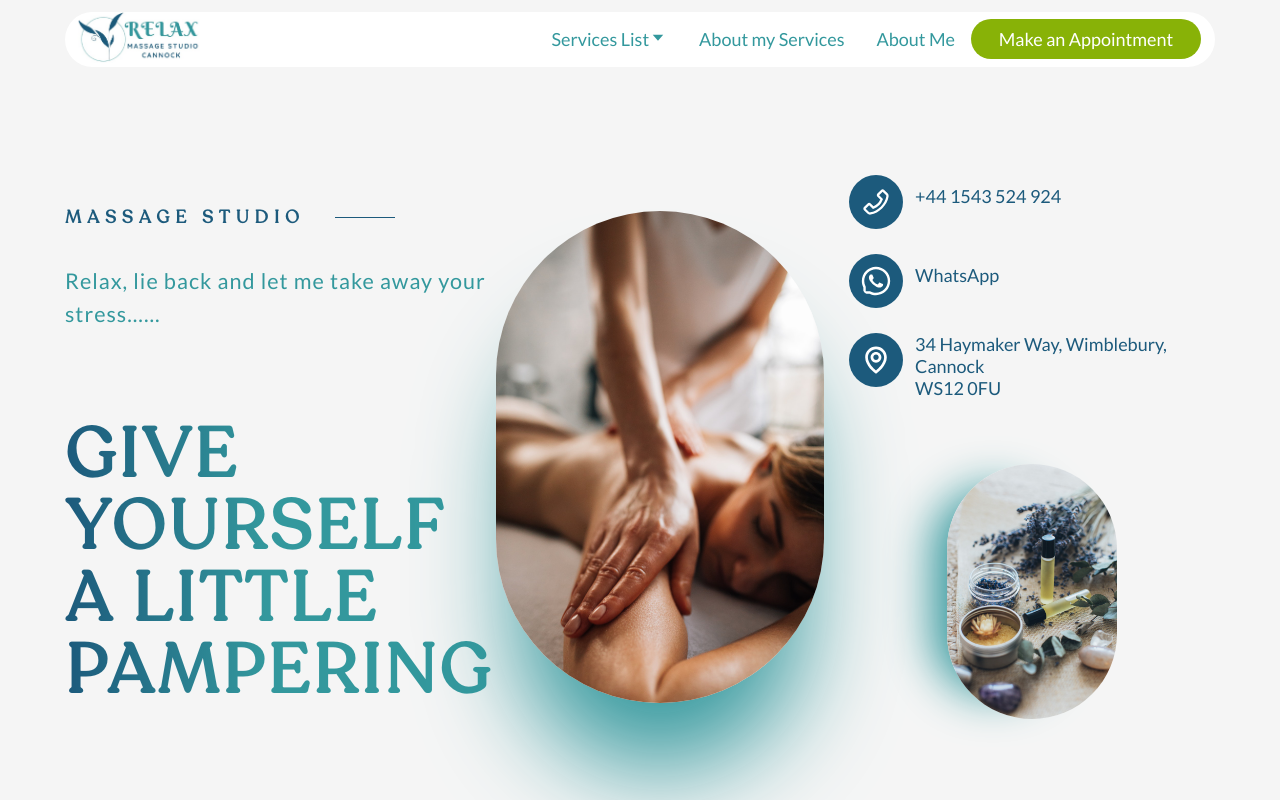
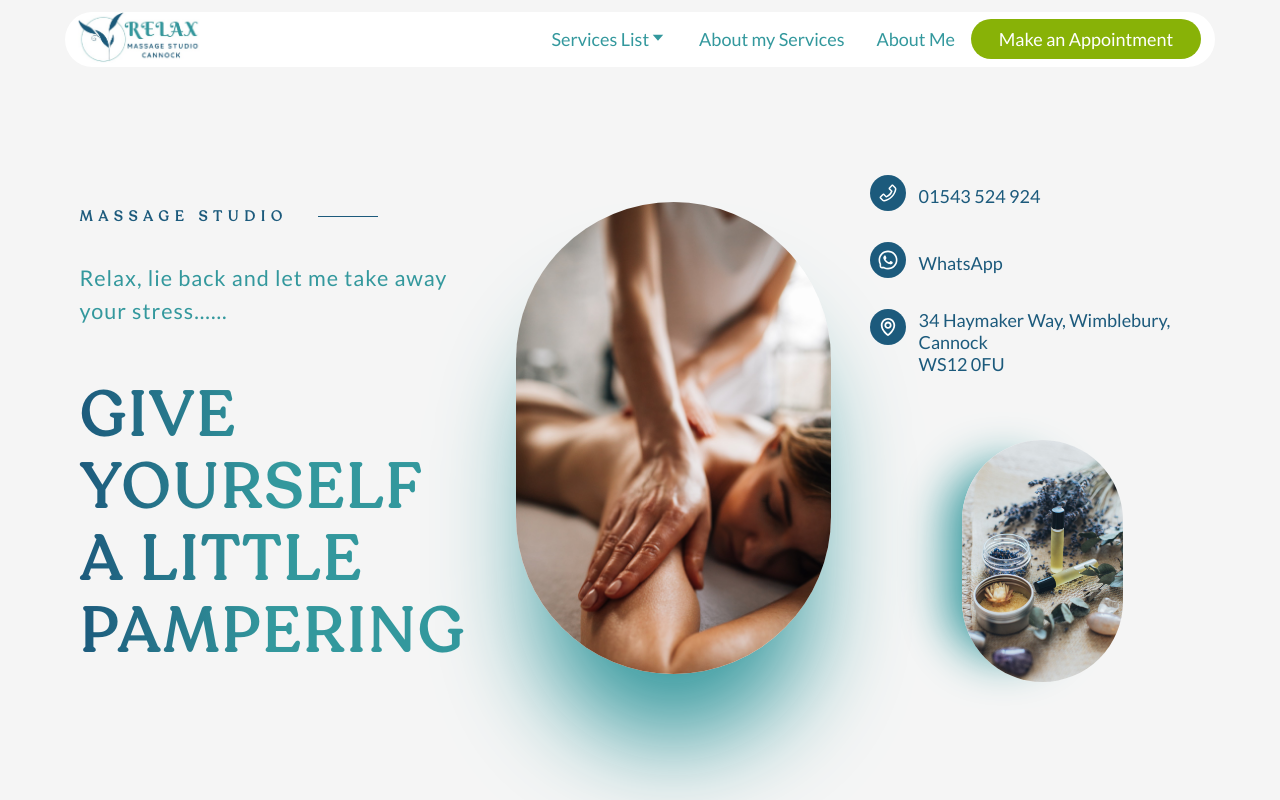
Before and after one commit to ConstantinIlisescu/relax-massage-app, a React (Create React App) app: page / in a window 1280 px wide. Shown: the top 800 px of the page. Built offline with nearby package versions, Linux system fonts and the light colour scheme; a web font is replaced by a local one.

Commit message:
Finish Offer section responsive on all devices

```diff
--- a/src/App.css
+++ b/src/App.css
@@ -55,6 +55,11 @@ button {
 }
 
 .clip-path-polygon {
+  -webkit-clip-path: polygon(100% 0, 100% 0, 100% 90%, 0 100%, 0 10%);
+  clip-path: polygon(100% 0, 100% 0, 100% 90%, 0 100%, 0 10%);
+}
+
+.clip-path-polygon-offer-first {
   -webkit-clip-path: polygon(100% 0, 100% 0, 100% 90%, 0 100%, 0 10%);
   clip-path: polygon(100% 0, 100% 0, 100% 90%, 0 100%, 0 10%);
 }
--- a/src/components/footer/Footer.css
+++ b/src/components/footer/Footer.css
@@ -1,4 +1,5 @@
 .test {
-  height: 100px;
+  margin-top: 200px;
+  height: 50px;
   background: var(--gradient-bg-dark);
 }
--- a/src/components/navbar/Navbar.css
+++ b/src/components/navbar/Navbar.css
@@ -37,7 +37,7 @@
   color: var(--white);
 }
 
-.navbar-links-container a:hover,
+.navbar-links-container .item a:hover,
 .navbar-links-menu .item:hover {
   color: var(--blue);
 }
@@ -122,7 +122,7 @@
     min-height: auto;
     max-height: 80vh;
     background-color: var(--white);
-    overflow: scroll;
+    overflow-y: scroll;
   }
   .item-services-menu .service-item {
     padding-left: 15px;
--- a/src/index.css
+++ b/src/index.css
@@ -80,12 +80,18 @@
     var(--tale) 50%
   );
 
+  --gradient-bg-light: radial-gradient(
+    circle at 25% 0%,
+    var(--white) 0%,
+    var(--grey) 50%
+  );
+
   --color-bg: var(--grey);
-  --white: #fff;
-  --grey: #f5f5f5;
-  --tale: #33989d;
-  --blue: #1c5a7c;
-  --dark-grey: #40514e;
-  --lime: #88b207;
-  --dark-lime: #617e04;
+  --white: rgb(255, 255, 255);
+  --grey: rgb(245, 245, 245);
+  --tale: rgb(51, 152, 157);
+  --blue: rgb(28, 90, 124);
+  --dark-grey: rgb(64, 81, 78);
+  --lime: rgb(136, 178, 7);
+  --dark-lime: rgb(97, 126, 4);
 }
--- a/src/pages/home/Components/homeAboutMe/HomeAboutMe.css
+++ b/src/pages/home/Components/homeAboutMe/HomeAboutMe.css
@@ -33,11 +33,11 @@
 @media screen and (min-width: 768px) {
   .home-about-me-img {
     max-width: 350px;
-    margin-right: 50px;
+    margin-right: 40px;
   }
 
   .home-about-me-paragraph {
-    max-width: 400px;
+    max-width: 330px;
   }
 
   .home-about-me {
--- a/src/pages/home/Components/homeAboutMe/HomeAboutMe.jsx
+++ b/src/pages/home/Components/homeAboutMe/HomeAboutMe.jsx
@@ -1,5 +1,5 @@
 import React from "react";
-import AboutMeImg from "../../../../images/about-me-massage.jpg";
+import AboutMeImg from "../../../../images/about-me.jpg";
 import "./HomeAboutMe.css";
 import Button from "../../../../components/button/Button";
 
--- a/src/pages/home/Components/homeHome/HomeHome.css
+++ b/src/pages/home/Components/homeHome/HomeHome.css
@@ -7,7 +7,7 @@ h1 span {
 }
 
 .home-main-title h1 {
-  margin-top: 5rem;
+  margin-top: 3rem;
 }
 
 .home-description-title {
@@ -48,7 +48,7 @@ h1 span {
   width: 100%;
   max-width: 350px;
   border-radius: 250px;
-  margin-top: 6rem;
+  margin-top: 3rem;
   -webkit-box-shadow: 0px 49px 46px -24px var(--tale);
   box-shadow: 0px 89px 100px -24px var(--tale);
 }
@@ -103,8 +103,8 @@ h1 span {
 
 @media screen and (min-width: 370px) {
   h1 span {
-    font-size: 2.8rem;
-    line-height: 3.2rem;
+    font-size: 2.4rem;
+    line-height: 3rem;
   }
 }
 
@@ -115,21 +115,39 @@ h1 span {
   }
 }
 
+@media screen and (min-width: 576px) {
+  .section-container {
+    display: flex;
+    flex-wrap: wrap;
+    flex-direction: row;
+  }
+
+  .home-description-main-title {
+    width: 100%;
+  }
+
+  .home-main-image {
+    width: 50%;
+  }
+
+  .home-contacts-second-img {
+    width: 50%;
+  }
+
+  .home-main-image img {
+    object-fit: cover;
+  }
+
+  .home-second-img {
+    display: block;
+    width: 30%;
+  }
+}
+
 @media screen and (min-width: 768px) {
   #home {
     padding: 0;
     margin: 0;
-  }
-  .home-contacts-second-img {
-    flex-direction: row;
-    align-items: center;
-    justify-content: center;
-  }
-
-  .home-second-img {
-    display: flex;
-    align-items: center;
-    justify-content: center;
   }
 
   .home-main-image {
@@ -138,7 +156,7 @@ h1 span {
   }
 
   h1 span {
-    font-size: 2.2rem;
+    font-size: 2rem;
     line-height: 3rem;
     letter-spacing: 3px;
   }
@@ -147,12 +165,27 @@ h1 span {
     margin: 0;
   }
 
+  .home-description-title h3 {
+    font-size: 0.5rem;
+  }
+
+  .home-description-title .title-line {
+    width: 60px;
+    height: 0.5px;
+    background-color: var(--blue);
+    margin: 0 0 0 30px;
+  }
+
   .home-description-main-title {
-    max-width: 35%;
+    width: 35%;
+  }
+
+  .home-main-image {
+    width: 33%;
   }
 
   .home-contacts-second-img {
-    max-width: 30%;
+    width: 30%;
   }
 
   .home-contacts,
@@ -173,6 +206,7 @@ h1 span {
     margin: auto;
     padding: 40px;
     display: block;
+    width: 80%;
   }
 
   .home-second-img img {
@@ -192,16 +226,39 @@ h1 span {
     font-size: 1rem;
     margin: 25px 0;
   }
+
+  .home-contacts .home-contacts-phone svg,
+  .home-contacts .home-contacts-address svg {
+    min-width: 2rem;
+    min-height: 2rem;
+    padding: 0.4rem;
+  }
 }
 
 @media screen and (min-width: 992px) {
+  .home-description-title h3 {
+    font-size: 0.8rem;
+  }
+
+  .home-description-main-title {
+    width: 35%;
+  }
+
+  .home-main-image {
+    width: 30%;
+  }
+
+  .home-contacts-second-img {
+    width: 35%;
+  }
+
   .home-main-image {
     padding: 0 25px 0 5px;
     height: fit-content;
   }
 
   h1 span {
-    font-size: 3rem;
+    font-size: 2.8rem;
     line-height: 4rem;
     letter-spacing: 3px;
   }
@@ -211,7 +268,7 @@ h1 span {
   }
 
   .home-contacts-second-img {
-    max-width: 35%;
+    max-width: 30%;
   }
 
   .home-contacts,
@@ -249,11 +306,15 @@ h1 span {
     font-size: 1rem;
     margin: 25px 0;
   }
+
+  .home-second-img {
+    width: 70%;
+  }
 }
 
 @media screen and (min-width: 1200px) {
   h1 span {
-    font-size: 3.8rem;
+    font-size: 3.4rem;
     line-height: 4rem;
     letter-spacing: 4px;
   }
--- a/src/pages/home/Components/homeHome/HomeHome.jsx
+++ b/src/pages/home/Components/homeHome/HomeHome.jsx
@@ -33,7 +33,7 @@ function HomeHome() {
           <div className="home-contacts">
             <div className="home-contacts-phone">
               <AiOutlinePhone />
-              <a href="tel:01543524924">+44 1543 524 924</a>
+              <a href="tel:01543524924">01543 524 924</a>
             </div>
             <div className="home-contacts-phone">
               <AiOutlineWhatsApp />
--- a/src/pages/home/Components/homeOffers/HomeOffers.jsx
+++ b/src/pages/home/Components/homeOffers/HomeOffers.jsx
@@ -3,40 +3,55 @@ import "./HomeOffers.css";
 import "react-responsive-carousel/lib/styles/carousel.min.css"; // requires a loader
 import { Carousel } from "react-responsive-carousel";
 import Button from "../../../../components/button/Button";
-import Img1 from "../../../../images/female-model-having-massage-spa.jpg";
-import Img2 from "../../../../images/massage-on-woman-arm.jpg";
-import Img3 from "../../../../images/woman-relaxing-spa.jpg";
+import Img1 from "../../../../images/offer-img.png";
 
 function HomeOffers() {
   return (
+    <>
       <section className="home-offers-section clip-path-polygon z-index-1">
-      <div className="container home-offers-carousel-container ">
-        <div className="carousel-item-container">
-          <div className="carousel-item-img">
-            <img src={Img1} alt="" />
-            <span></span>
-          </div>
-          <div className="carousel-item-text-group">
-            <div className="carousel-item-text-group-title">
-              <span className="title-line"></span>
+        <div className="circle-animation home-offers-section-container"></div>
+        <div className="home-offers-section-group container">
+          <div className="home-offers-section-group-title">
+            <div className="home-offers-section-group-title-container">
+              <div className="home-offers-section-group-title-container-first"></div>
+              <div className="home-offers-section-group-title-container-second">
                 <h2>Special Offer</h2>
               </div>
-            <p className="carousel-item-text-group-p">
-              Lorem ipsum dolor sit amet consectetur adipisicing elit. Eaque,
-              culpa.
+            </div>
+          </div>
+          <div className="home-offers-section-group-offer-group">
+            <h3>REIKI HEALING SESSION</h3>
+            <p className="home-offers-section-group-offer-group-price">
+              ONLY <span>£</span>40
             </p>
+            <p className="home-offers-section-group-offer-group-price-savings">
+              Priced at
+              <span className="full-price">
+                <s>
+                  <span> £</span>50
+                </s>
+              </span>
+              <span className="save">
+                Save <span>£</span>10
+              </span>
+            </p>
+          </div>
+          <div className="home-offers-section-group-footer">
+            <div className="btn-container">
               <div className="button">
                 <Button buttonStyle="btn--xl--round" isVisible={true}>
-                Book now
+                  BOOK NOW <span>DON'T MISS OUT!</span>
                 </Button>
               </div>
             </div>
-          <h3 className="-carousel-item-offer-title">
-            Offer title Lorem ipsum dolor sit amet
-          </h3>
+            <div className="text">
+              <p>Offer valid ONLY for appointments made in October 2023</p>
+              <p>Offer ends 31/10/2023</p>
+            </div>
           </div>
         </div>
       </section>
+    </>
   );
 }
 
--- a/src/pages/home/Components/homeServices/HomeServices.css
+++ b/src/pages/home/Components/homeServices/HomeServices.css
@@ -1,6 +1,7 @@
 .home-services-section {
   padding: 0 1.5rem;
   margin-top: 5rem;
+  margin-bottom: 3rem;
 }
 
 .home-services-text-section h1 {
@@ -171,7 +172,7 @@
     gap: 2rem;
   }
   .home-services-text-section h1 {
-    font-size: 2rem;
+    font-size: 3.3rem;
     letter-spacing: 3.5px;
   }
 
@@ -180,17 +181,17 @@
   }
 
   .home-services-subtitle h2 {
-    font-size: 0.8rem;
+    font-size: 1rem;
     letter-spacing: 5px;
   }
 
   .home-services-list-item h3 {
-    font-size: 1rem;
+    font-size: 1.5rem;
     letter-spacing: 2px;
   }
 
   .home-services-list-item p {
-    font-size: 0.8rem;
+    font-size: 1.2rem;
     letter-spacing: 1.2px;
   }
 
```
Also changed, not shown: src/pages/home/Components/homeOffers/HomeOffers.css (+161 -74 lines), src/images/offer-img.png (added). Lines whose indentation alone changed are shown as unchanged.
